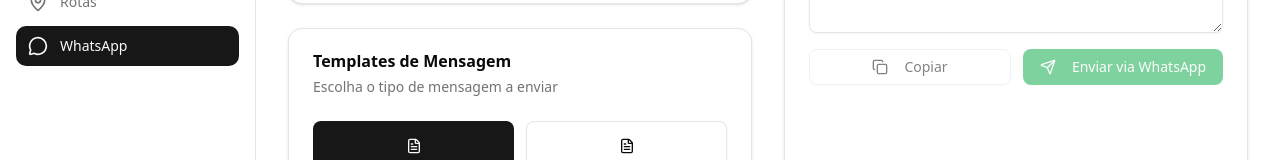
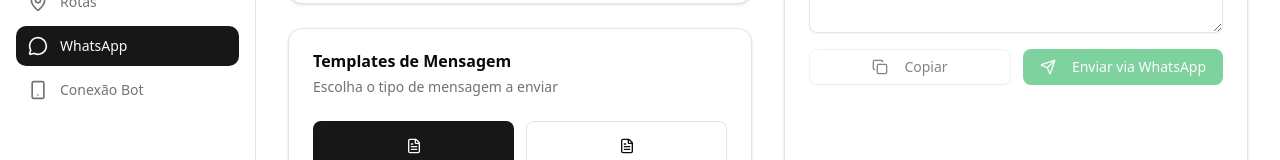
Before and after one commit to icognita1702/festalog, a Next.js app: page /whatsapp in a window 1280 px wide. Shown: the part 274-434 px from the top of the page. Built offline with nearby package versions, Linux system fonts and the light colour scheme; no server answers; the database is empty.

Commit message:
melhoria

```diff
--- a/src/components/layout/sidebar.tsx
+++ b/src/components/layout/sidebar.tsx
@@ -11,7 +11,8 @@ import {
     MapPin,
     MessageCircle,
     Settings,
-    PartyPopper
+    PartyPopper,
+    Smartphone
 } from 'lucide-react'
 
 const menuItems = [
@@ -44,6 +45,11 @@ const menuItems = [
         title: 'WhatsApp',
         href: '/whatsapp',
         icon: MessageCircle
+    },
+    {
+        title: 'Conexão Bot',
+        href: '/conexao',
+        icon: Smartphone
     },
 ]
 
```
